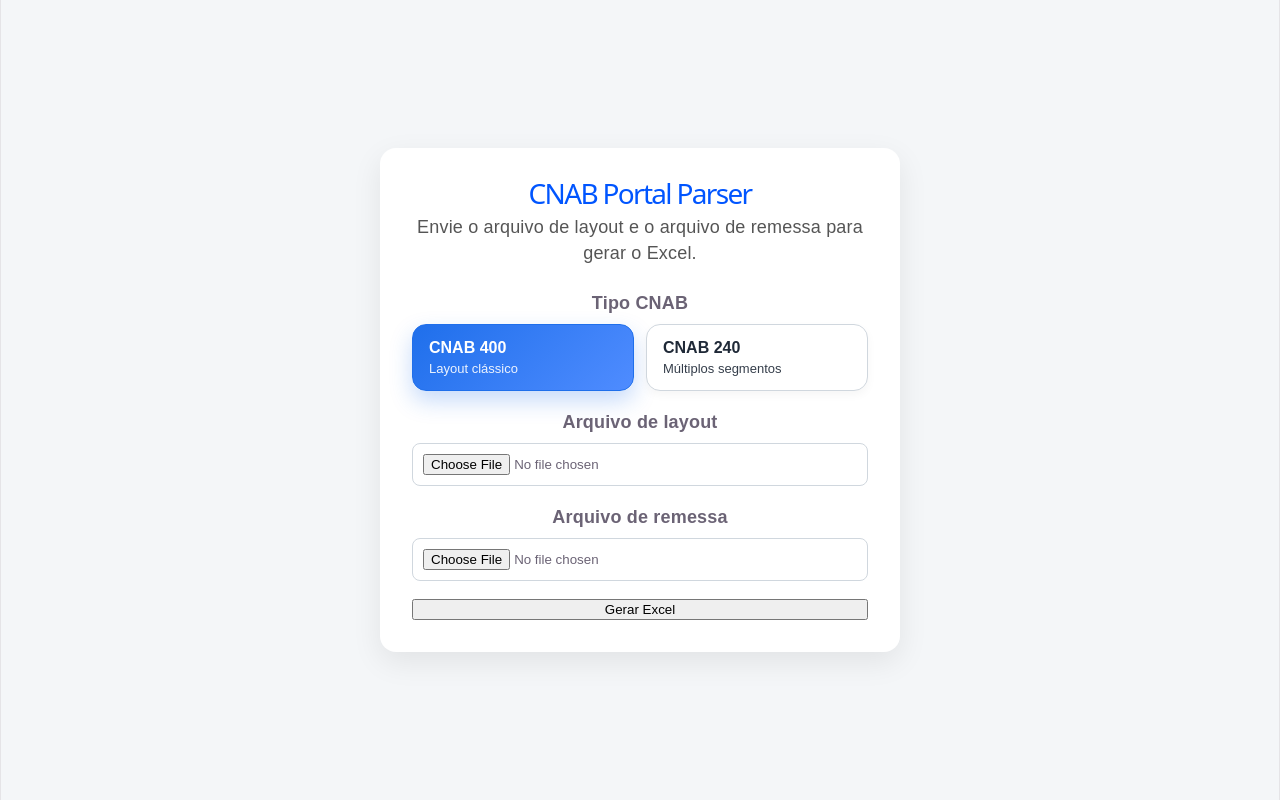
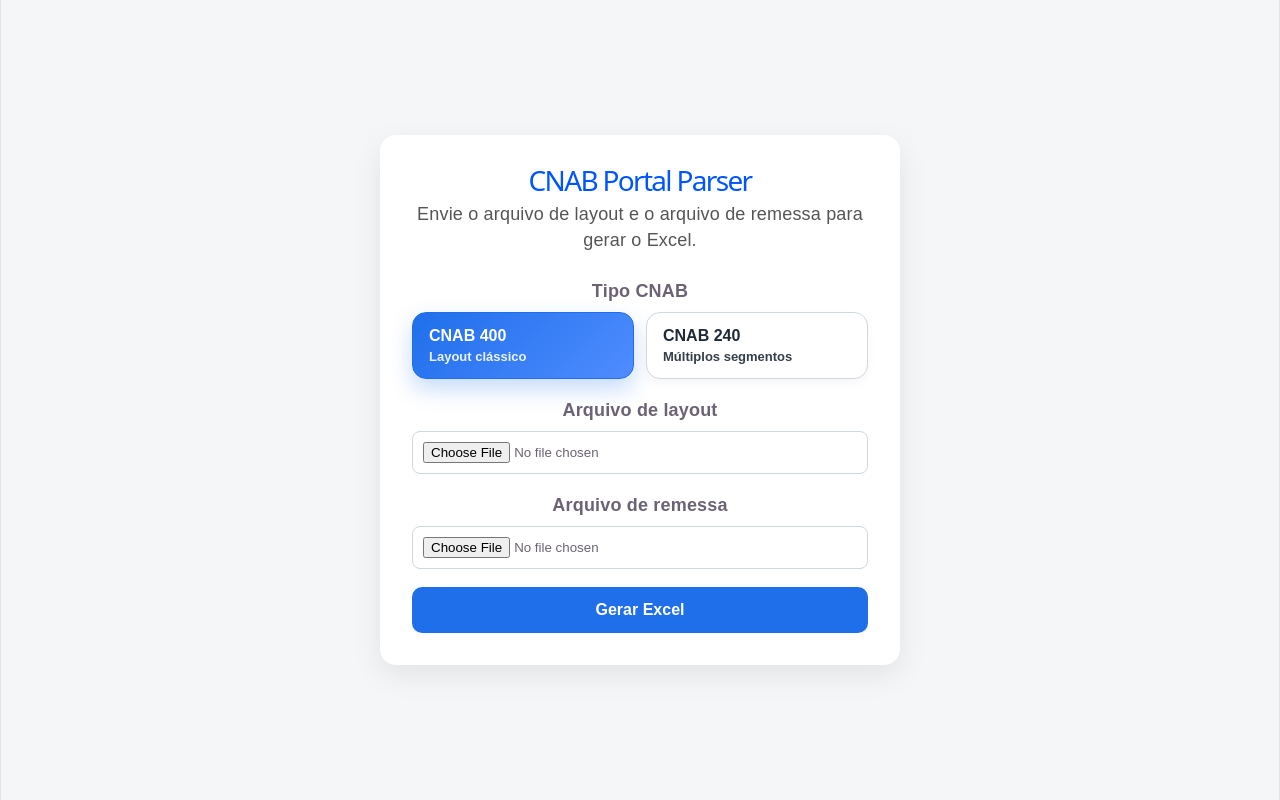
Before and after one commit to PedroRCampelo/portalCnab, a React (Vite) app in the folder frontend/: page / in a window 1280 px wide. Built offline with nearby package versions, Linux system fonts and the light colour scheme.

Commit message:
upd frontend

```diff
--- a/frontend/src/App.css
+++ b/frontend/src/App.css
@@ -58,6 +58,22 @@
   border: 1px solid #d0d7de;
   border-radius: 8px;
   background: #fff;
+}
+
+button {
+  border: none;
+  border-radius: 10px;
+  padding: 14px 16px;
+  font-size: 16px;
+  font-weight: bold;
+  cursor: pointer;
+  background: #1f6feb;
+  color: white;
+}
+
+button:disabled {
+  opacity: 0.7;
+  cursor: not-allowed;
 }
 
 .submit-button {
```
